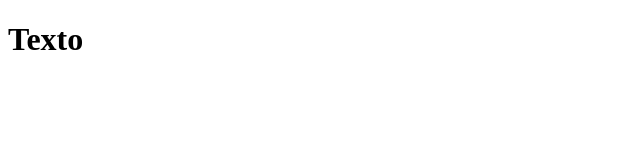
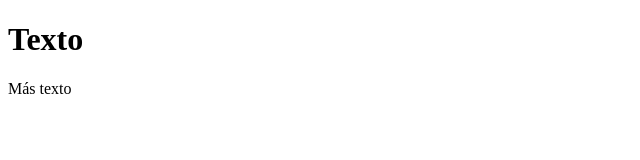
Before and after one commit to Evel28/A, a plain HTML site: page index.html in a window 1280 px wide. Shown: the full height of the page, 0-640 px from the left. Drawn offline with Linux system fonts and the light colour scheme.

Commit message:
2 commit con parrafo

```diff
--- a/index.html
+++ b/index.html
@@ -8,5 +8,6 @@
 </head>
 <body>
     <h1>Texto</h1>
+    <p>Más texto</p>
 </body>
 </html>
```
